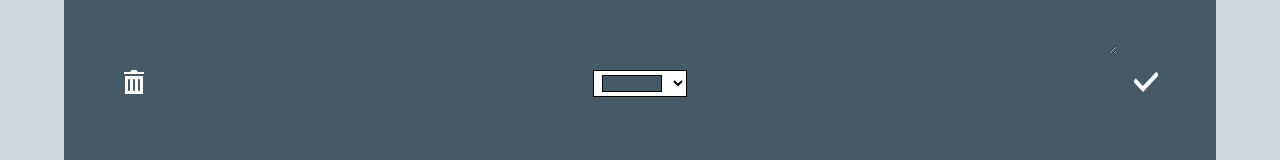
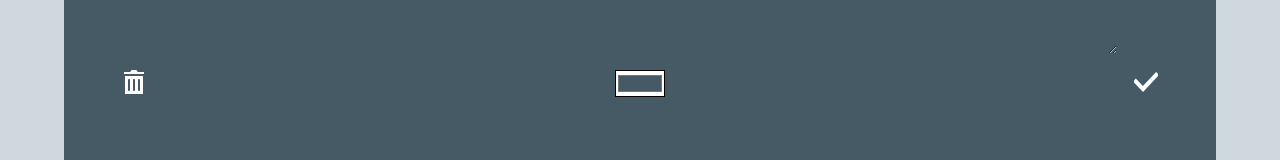
Before and after one commit to lautaroRocha/miNOTES, a React (Create React App) app: page /new in a window 1280 px wide. Shown: the part 442-602 px from the top of the page. Built offline with nearby package versions, Linux system fonts and the light colour scheme.

Commit message:
color list not working / replace with default clr

```diff
--- a/src/components/NewNote.jsx
+++ b/src/components/NewNote.jsx
@@ -1,5 +1,5 @@
 import React from "react";
-import { useEffect, useCallback } from "react";
+import { useEffect, useCallback, useRef } from "react";
 import { useNavigate } from "react-router-dom";
 import { getFirestore, setDoc, doc} from 'firebase/firestore'
 
@@ -11,6 +11,8 @@ function NewNote(props){
 
     const user = localStorage.getItem('user');
     const currentUser = JSON.parse(user)
+
+    const card = useRef();
 
     const navigate = useNavigate();
 
@@ -42,8 +44,8 @@ function NewNote(props){
     }
 
     const colourCard = (e) => {
-        let card = document.querySelector(".new-note")
-        card.style.backgroundColor = e.target.value;
+        card.current.style.backgroundColor = e.target.value;
+        console.log(e.target.value)
     }
 
     const handleKeyPress = useCallback((event) => {
@@ -64,7 +66,7 @@ function NewNote(props){
 
     return(
         <>
-        <div className="new-note">
+        <div className="new-note" ref={card}>
             <textarea form="usrform" className="new-note-title">
             </textarea>
             <textarea  form="usrform" className="new-note-body">
@@ -73,7 +75,7 @@ function NewNote(props){
                 <button className="cancel" onClick={cancel}>
                     <svg xmlns="http://www.w3.org/2000/svg" width="24" height="24" viewBox="0 0 24 24"><path d="M3 6v18h18v-18h-18zm5 14c0 .552-.448 1-1 1s-1-.448-1-1v-10c0-.552.448-1 1-1s1 .448 1 1v10zm5 0c0 .552-.448 1-1 1s-1-.448-1-1v-10c0-.552.448-1 1-1s1 .448 1 1v10zm5 0c0 .552-.448 1-1 1s-1-.448-1-1v-10c0-.552.448-1 1-1s1 .448 1 1v10zm4-18v2h-20v-2h5.711c.9 0 1.631-1.099 1.631-2h5.315c0 .901.73 2 1.631 2h5.712z"/></svg>
                 </button>
-                <input type="color" id="colorPicker" onChange={colourCard} list="presetColors" defaultValue='#455a64'/>
+                <input type="color" id="colorPicker" onChange={colourCard} defaultValue="#455a64"/>
                     <datalist id="presetColors">
                         <option>#455a64</option>
                         <option>#C8566B</option>
```
